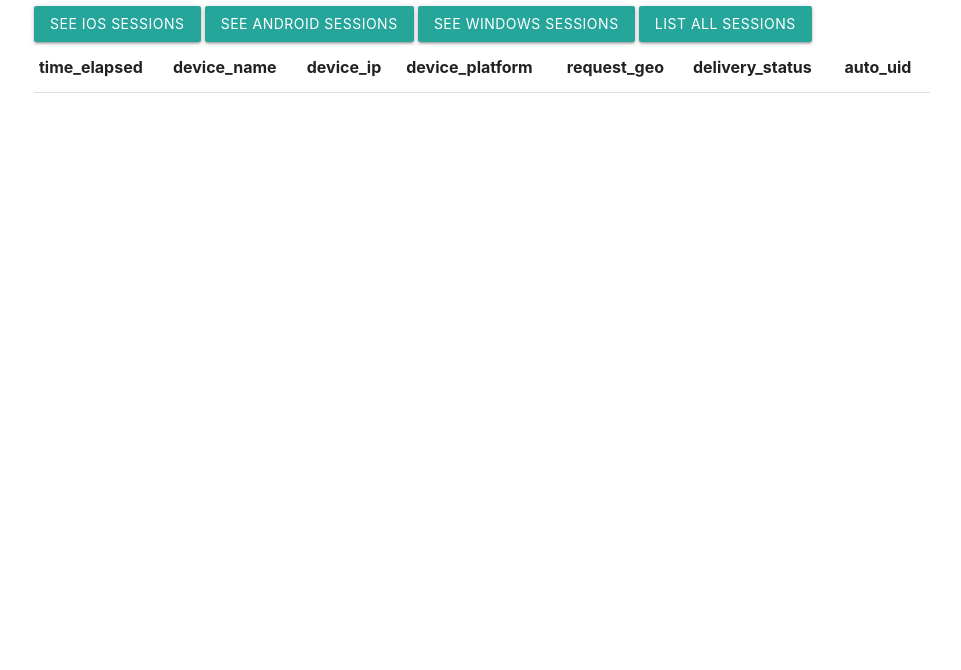
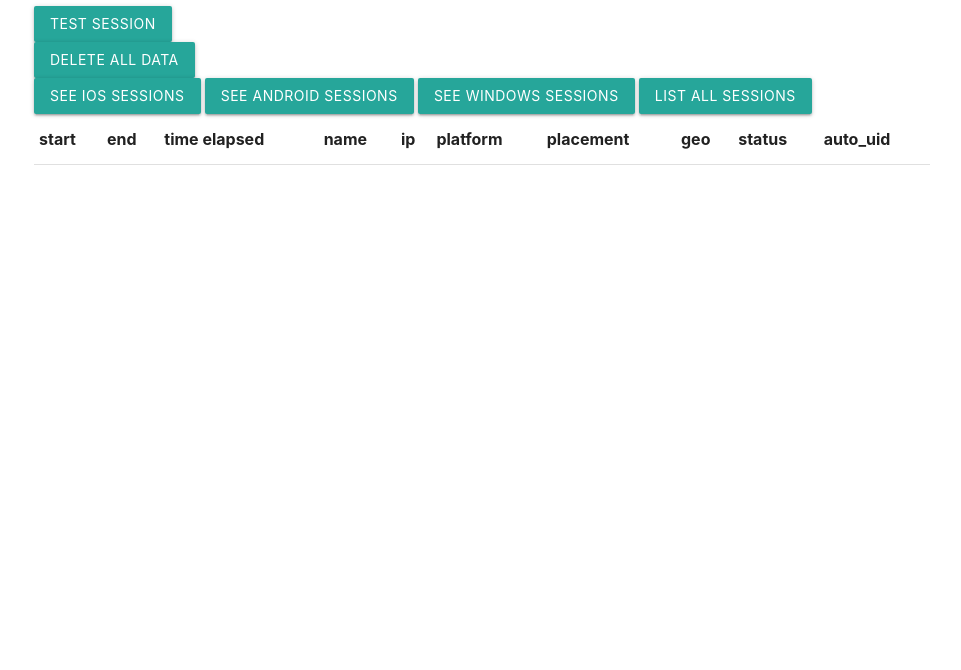
Before and after one commit to foreza/ad-client-latency-test, a website: page app/views/latencyView.html in a window 1280 px wide. Shown: the part 130-800 px from the top of the page, without its empty margins (158-1119 px from the left). Drawn offline with nearby package versions, Linux system fonts and the light colour scheme; no server answers.

Commit message:
Add additional metrics that we may need
Track start and end length
Also allow for plc to be tracked

```diff
--- a/app/views/js/latencyView.js
+++ b/app/views/js/latencyView.js
@@ -27,12 +27,15 @@ function createTestSession() {
         type: 'post',
         contentType: 'application/json',
         data: JSON.stringify ({
+            "request_startTime" : "99.023",
+            "request_endTime" : "100.012",
             "request_totalTimeElapsed" : "10.0",
 			"device_name": "MERRRS",
-			"device_ip": "127.1.1.1",
+            "device_ip": "127.1.1.1",
+            "ad_request_placement": "380000",
 			"device_platform": "Windows",
 			"ad_request_geo": "HivuMind",
-			"ad_delivery_status": true
+			"ad_delivery_status": false
         }),
         processData: false,
         success: function (data, textStatus, jQxhr) {
@@ -175,12 +178,15 @@ function util_formatSessionData(data) {
     for (var i = 0; i < data.length; ++i) {
 
         htmlReturn += "<tr>"
+        + "<td class='request_startTime'>" + data[i].request_startTime + "</td>"
+        + "<td class='request_endTime'>" + data[i].request_endTime + "</td>"
             + "<td class='time_elapsed'>" + data[i].request_totalTimeElapsed + "</td>"
             + "<td class='device_name'>" + data[i].device_name + "</td>"
             + "<td class='device_ip'>" + data[i].device_ip + "</td>"
             + "<td class='device_platform'>" + data[i].device_platform + "</td>"
-            + "<td class='request_geo'>" + data[i].ad_request_geo + "</td>"
-            + "<td class='delivery_status'>" + data[i].ad_delivery_status + "</td>"
+            + "<td class='ad_request_placement'>" + data[i].ad_request_placement + "</td>"
+            + "<td class='ad_request_geo'>" + data[i].ad_request_geo + "</td>"
+            + "<td class='ad_delivery_status'>" + data[i].ad_delivery_status + "</td>"
             + "<td class='auto_uid'>" + data[i]._id + "</td>"
             + "</tr>";
 
--- a/app/views/latencyView.html
+++ b/app/views/latencyView.html
@@ -12,11 +12,11 @@
   <div class="container">
     <h1>Latency Measurement Tool</h1>
 
-    <!-- <div>
-              <a class="waves-effect waves-light btn" onclick="createTestSession()">Test Session</a>
-            </div>              -->
+    <div>
+      <a class="waves-effect waves-light btn" onclick="createTestSession()">Test Session</a>
+    </div>
 
-    <div style="display: none"> <a class="waves-effect btn" onclick="admin_delete_all_data()">Delete all Data</a>
+    <div> <a class="waves-effect btn" onclick="admin_delete_all_data()">Delete all Data</a>
     </div>
 
   </div>
@@ -34,12 +34,15 @@
     <table>
       <thead>
         <tr>
-          <th>time_elapsed</th>
-          <th>device_name</th>
-          <th>device_ip</th>
-          <th>device_platform</th>
-          <th>request_geo</th>
-          <th>delivery_status</th>
+          <th>start</th>
+          <th>end</th>
+          <th>time elapsed</th>
+          <th>name</th>
+          <th>ip</th>
+          <th>platform</th>
+          <th>placement</th>
+          <th>geo</th>
+          <th>status</th>
           <th>auto_uid</th>
         </tr>
       </thead>
```
Also changed, not shown: app/models/AdRequestMetric.js (+12 -0 lines), app/routes/api/public.js (+14 -2 lines).
